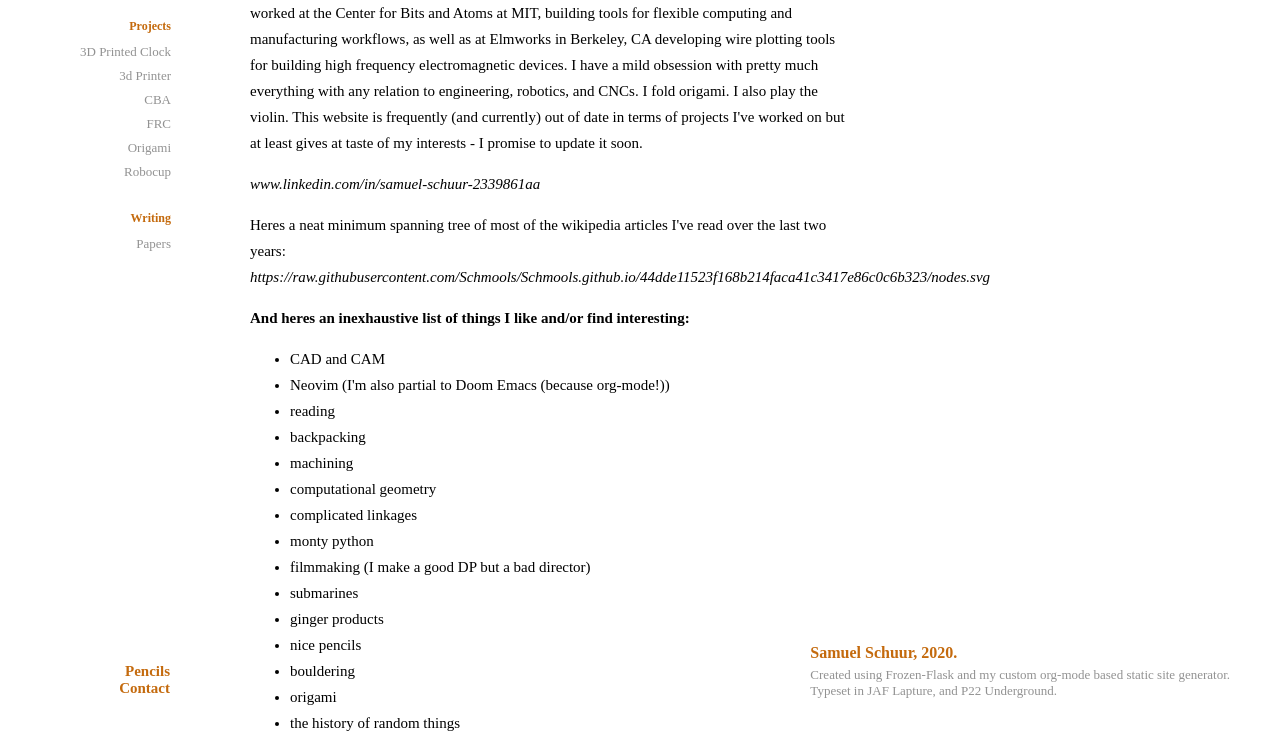
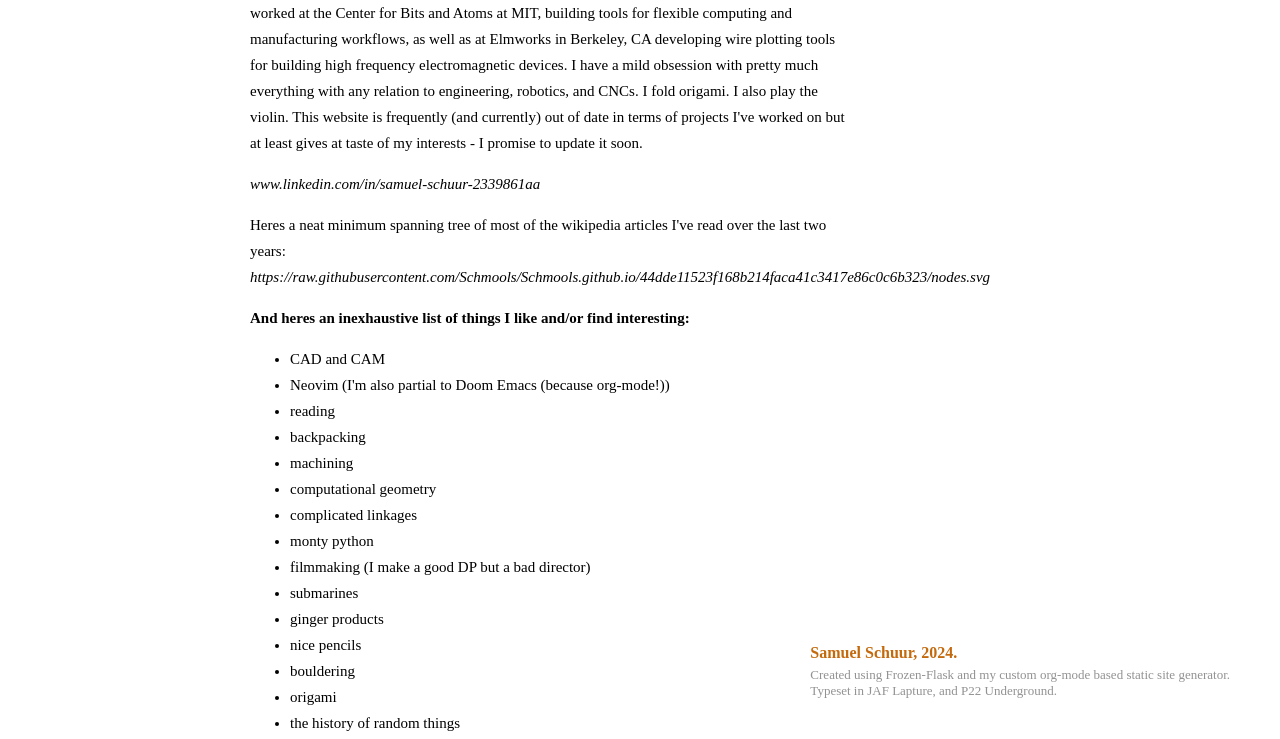
Before and after one commit to Schmools/Schmools.github.io, a plain HTML site: page index.html in a window 1280 px wide. Shown: the part 61-800 px from the top of the page. Drawn offline with Linux system fonts and the light colour scheme; a web font is replaced by a local one.

Commit message:
Update index.html

```diff
--- a/index.html
+++ b/index.html
@@ -16,52 +16,6 @@
 <body>
 <div id="index">
 	<h1 class="headingLink"><a href="/">Samuel Schuur</a></h1>
-	<nav>
-		<h2>Projects</h2>
-
-
-		<ul>
-			<a href="/projects/3D%20Printed%20Clock/">3D Printed Clock</a>
-		</ul>
-
-
-		<ul>
-			<a href="/projects/3d%20Printer/">3d Printer</a>
-		</ul>
-
-
-		<ul>
-			<a href="/projects/CBA/">CBA</a>
-		</ul>
-
-
-		<ul>
-			<a href="/projects/FRC/">FRC</a>
-		</ul>
-
-
-		<ul>
-			<a href="/projects/Origami/">Origami</a>
-		</ul>
-
-
-		<ul>
-			<a href="/projects/Robocup/">Robocup</a>
-		</ul>
-
-		<h2>Writing</h2>
-
-		<ul>
-			<a href="/writings/Papers/">Papers</a>
-		</ul>
-
-
-		<footer id="indexFooter" class="headingLink">
-		<a href="/info/pencils">Pencils</a><br>
-		<a href="/info/contact">Contact</a>
-	</footer>
-
-	</nav>
 
 </div>
 <main id="exhibit">
@@ -121,7 +75,7 @@ around from my old site. You can see that at this archived (I'm a strong believe
 </main>
 
 <footer id="footer">
-	Samuel Schuur, 2020.
+	Samuel Schuur, 2024.
 	<div id="footerInfo">
 	Created using Frozen-Flask and my custom org-mode based static site generator. <br>
 	Typeset in JAF Lapture, and P22 Underground.
```
